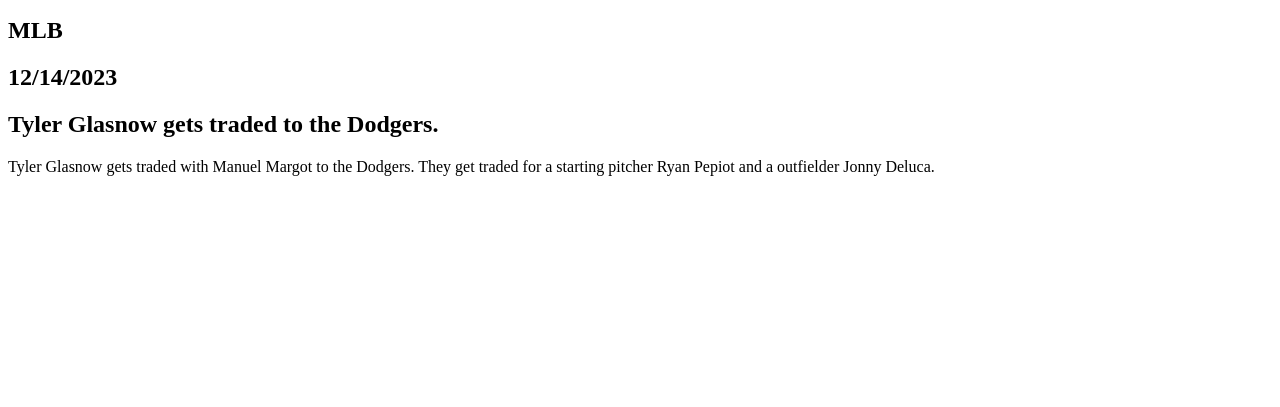
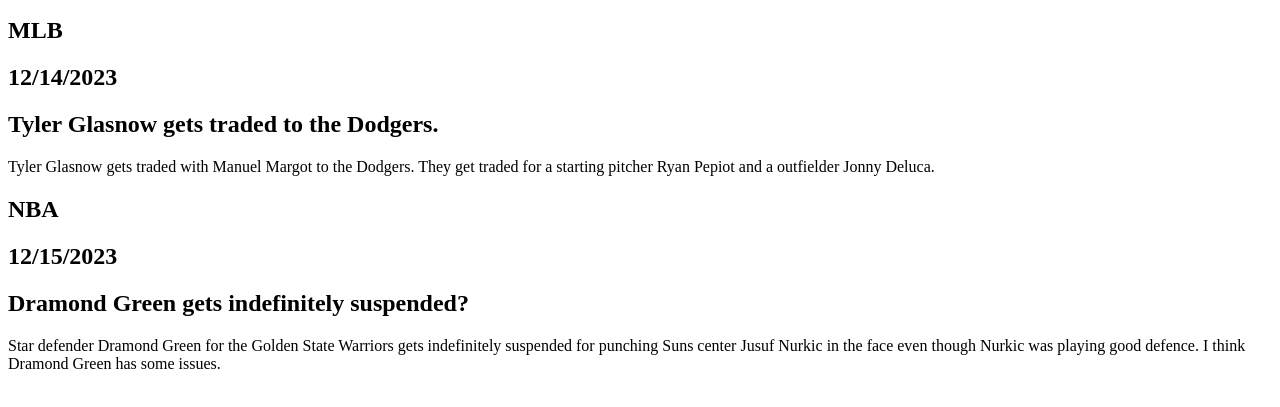
Before and after one commit to Stage282/RIT-Sports-Website, a plain HTML site: page index.html in a window 1280 px wide. Shown: the part 105-512 px from the top of the page. Drawn offline with Linux system fonts and the light colour scheme.

Commit message:
Update index.html

```diff
--- a/index.html
+++ b/index.html
@@ -8,3 +8,9 @@ to get straight into it.</p>
 <h2>Tyler Glasnow gets traded to the Dodgers.</h2>
 <p>Tyler Glasnow gets traded with Manuel Margot to the Dodgers. They get traded for a starting pitcher
 Ryan Pepiot and a outfielder Jonny Deluca.</p>
+<h2>NBA</h2>
+<h2>12/15/2023</h2>
+<h2>Dramond Green gets indefinitely suspended?</h2>
+<p>Star defender Dramond Green for the Golden State Warriors gets indefinitely suspended for punching
+Suns center Jusuf Nurkic in the face even though Nurkic was playing good defence. I think Dramond
+Green has some issues.</p>
```
